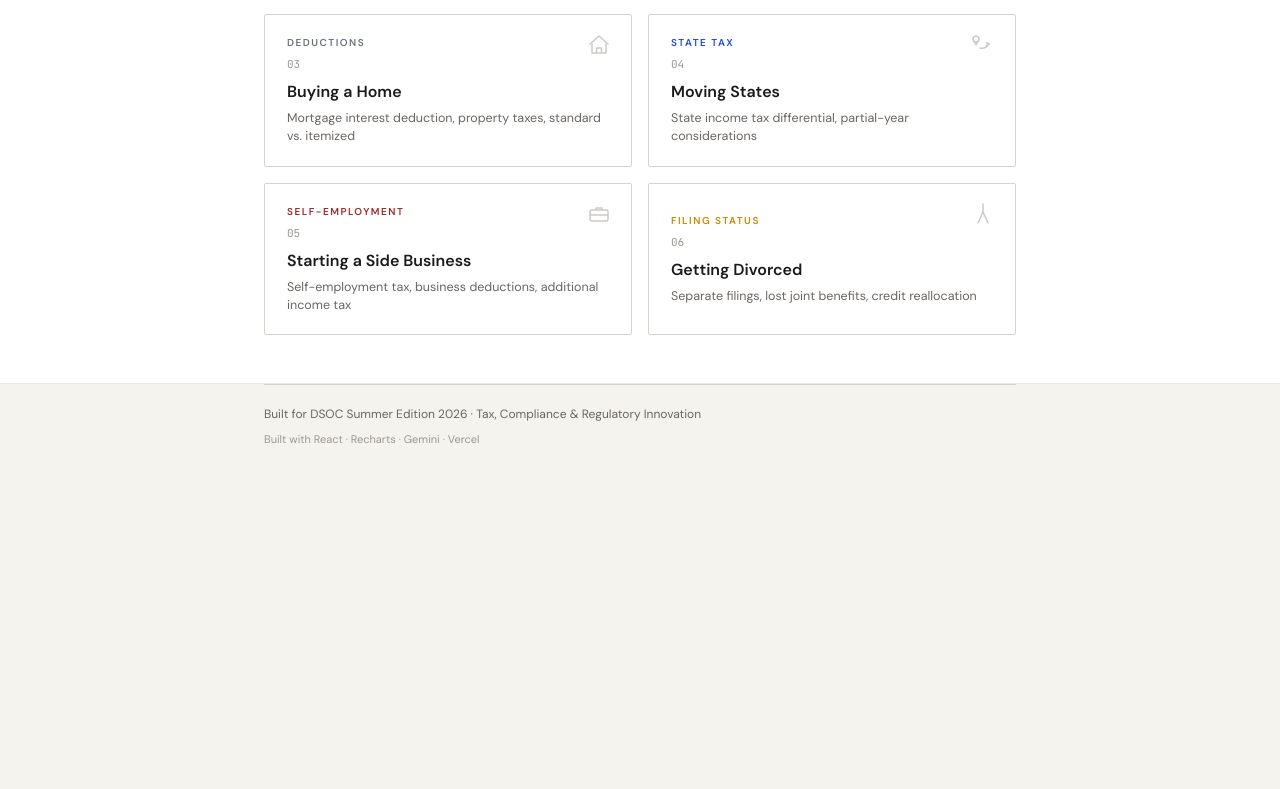
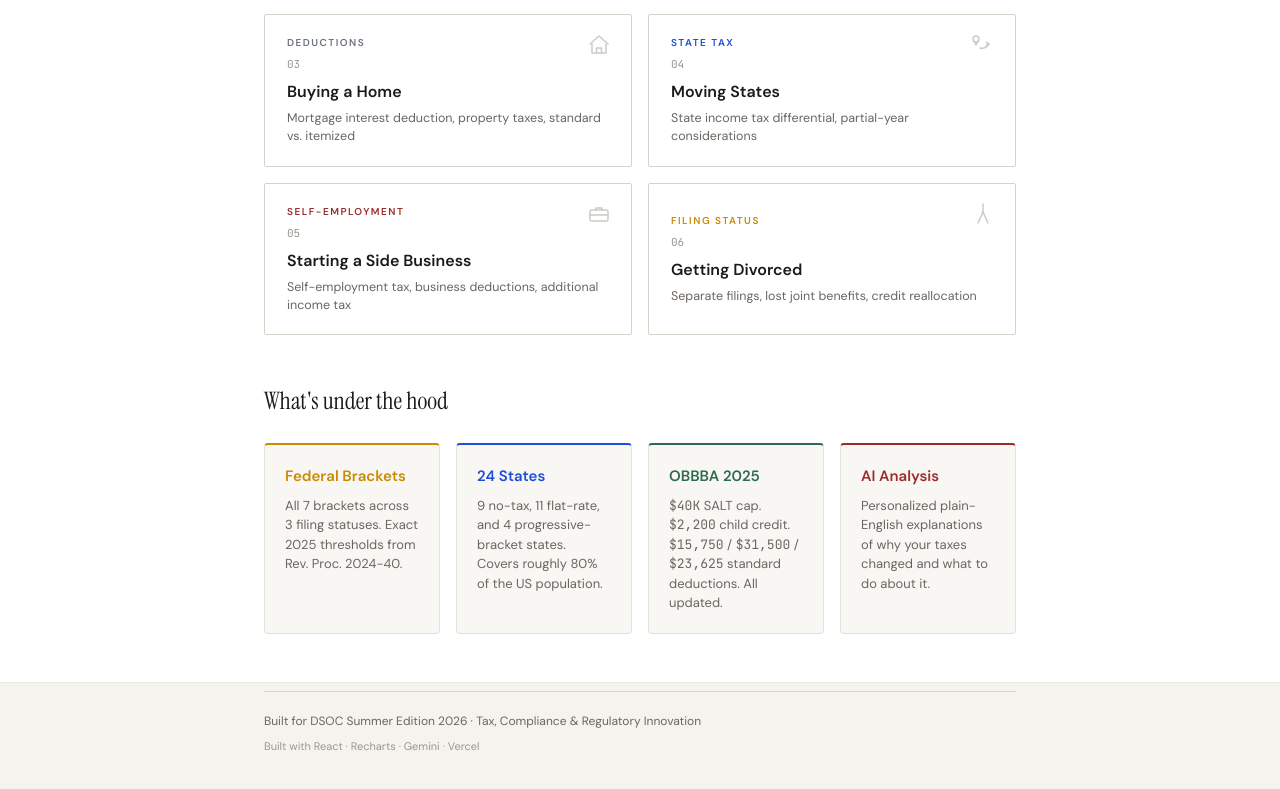
Before and after one commit to AdityaChauhanX07/taxshift, a React (Vite) app: page / in a window 1280 px wide. Shown: the part 989-1778 px from the top of the page. Before the commit the page ends 1477 px from the top, so only its background shows below. Built offline with nearby package versions, Linux system fonts and the light colour scheme; no server answers.

Commit message:
add tax coverage section - 4 specs cards showing technical credibility

```diff
--- a/src/App.jsx
+++ b/src/App.jsx
@@ -9,6 +9,7 @@ import { fetchAIInsight } from './ai/apiClient.js'
 import Disclaimer from './components/Disclaimer.jsx'
 import HeroPreview from './components/HeroPreview.jsx'
 import CredibilityStrip from './components/CredibilityStrip.jsx'
+import CoverageSection from './components/CoverageSection.jsx'
 import HowItWorks from './components/HowItWorks.jsx'
 import EventSelector from './components/EventSelector.jsx'
 import InputForm, { EVENT_FIELDS } from './components/InputForm.jsx'
@@ -278,6 +279,7 @@ export default function App() {
           background: COLORS.card,
           borderTop: `1px solid ${COLORS.disclaimerBg}`,
           borderBottom: `1px solid ${COLORS.disclaimerBg}`,
+          marginBottom: 8,
         }}
       >
         <div
@@ -290,6 +292,7 @@ export default function App() {
           <div style={{ marginTop: 32 }}>
             <EventSelector selectedEvent={selectedEvent} onSelect={handleSelect} />
           </div>
+          <CoverageSection />
         </div>
       </div>
 
--- /dev/null
+++ b/src/components/CoverageSection.jsx
@@ -0,0 +1,107 @@
+import { COLORS, FONTS } from '../utils/theme.js'
+import { useMediaQuery } from '../utils/useMediaQuery.js'
+
+/** Inline mono span for a dollar figure inside otherwise-sans subtitle text. */
+const Fig = ({ children }) => <span style={{ fontFamily: FONTS.mono }}>{children}</span>
+
+// Four "specs panel" cards advertising the engine's depth. Static content; the
+// OBBBA subtitle is JSX so its dollar figures can render in mono.
+const CARDS = [
+  {
+    title: 'Federal Brackets',
+    accent: '#CA8A04',
+    subtitle: 'All 7 brackets across 3 filing statuses. Exact 2025 thresholds from Rev. Proc. 2024-40.',
+  },
+  {
+    title: '24 States',
+    accent: '#1D4ED8',
+    subtitle:
+      '9 no-tax, 11 flat-rate, and 4 progressive-bracket states. Covers roughly 80% of the US population.',
+  },
+  {
+    title: 'OBBBA 2025',
+    accent: '#2D6A4F',
+    subtitle: (
+      <>
+        <Fig>$40K</Fig> SALT cap. <Fig>$2,200</Fig> child credit. <Fig>$15,750</Fig> /{' '}
+        <Fig>$31,500</Fig> / <Fig>$23,625</Fig> standard deductions. All updated.
+      </>
+    ),
+  },
+  {
+    title: 'AI Analysis',
+    accent: '#9B2C2C',
+    subtitle:
+      'Personalized plain-English explanations of why your taxes changed and what to do about it.',
+  },
+]
+
+/**
+ * "What's under the hood" — a propless specs panel of four informational cards
+ * shown after the event selector to signal the tool's technical depth.
+ */
+export default function CoverageSection() {
+  const isMobile = useMediaQuery('(max-width: 639px)')
+  const isTablet = useMediaQuery('(max-width: 799px)')
+  const columns = isMobile ? 1 : isTablet ? 2 : 4
+
+  return (
+    <section style={{ marginTop: 48 }}>
+      <h2
+        style={{
+          fontFamily: FONTS.serif,
+          fontSize: 24,
+          fontWeight: 400,
+          color: COLORS.textPrimary,
+          margin: '0 0 24px',
+        }}
+      >
+        What's under the hood
+      </h2>
+
+      <div
+        style={{
+          display: 'grid',
+          gridTemplateColumns: `repeat(${columns}, 1fr)`,
+          gap: 16,
+        }}
+      >
+        {CARDS.map((card) => (
+          <div
+            key={card.title}
+            style={{
+              background: '#F8F7F3',
+              border: `1px solid ${COLORS.panelBorder}`,
+              borderTop: `2px solid ${card.accent}`,
+              borderRadius: 4,
+              padding: 20,
+            }}
+          >
+            <div
+              style={{
+                fontFamily: FONTS.sans,
+                fontSize: 15,
+                fontWeight: 600,
+                color: card.accent,
+              }}
+            >
+              {card.title}
+            </div>
+            <div
+              style={{
+                fontFamily: FONTS.sans,
+                fontSize: 13,
+                fontWeight: 400,
+                lineHeight: 1.5,
+                color: COLORS.textSecondary,
+                marginTop: 8,
+              }}
+            >
+              {card.subtitle}
+            </div>
+          </div>
+        ))}
+      </div>
+    </section>
+  )
+}
```
